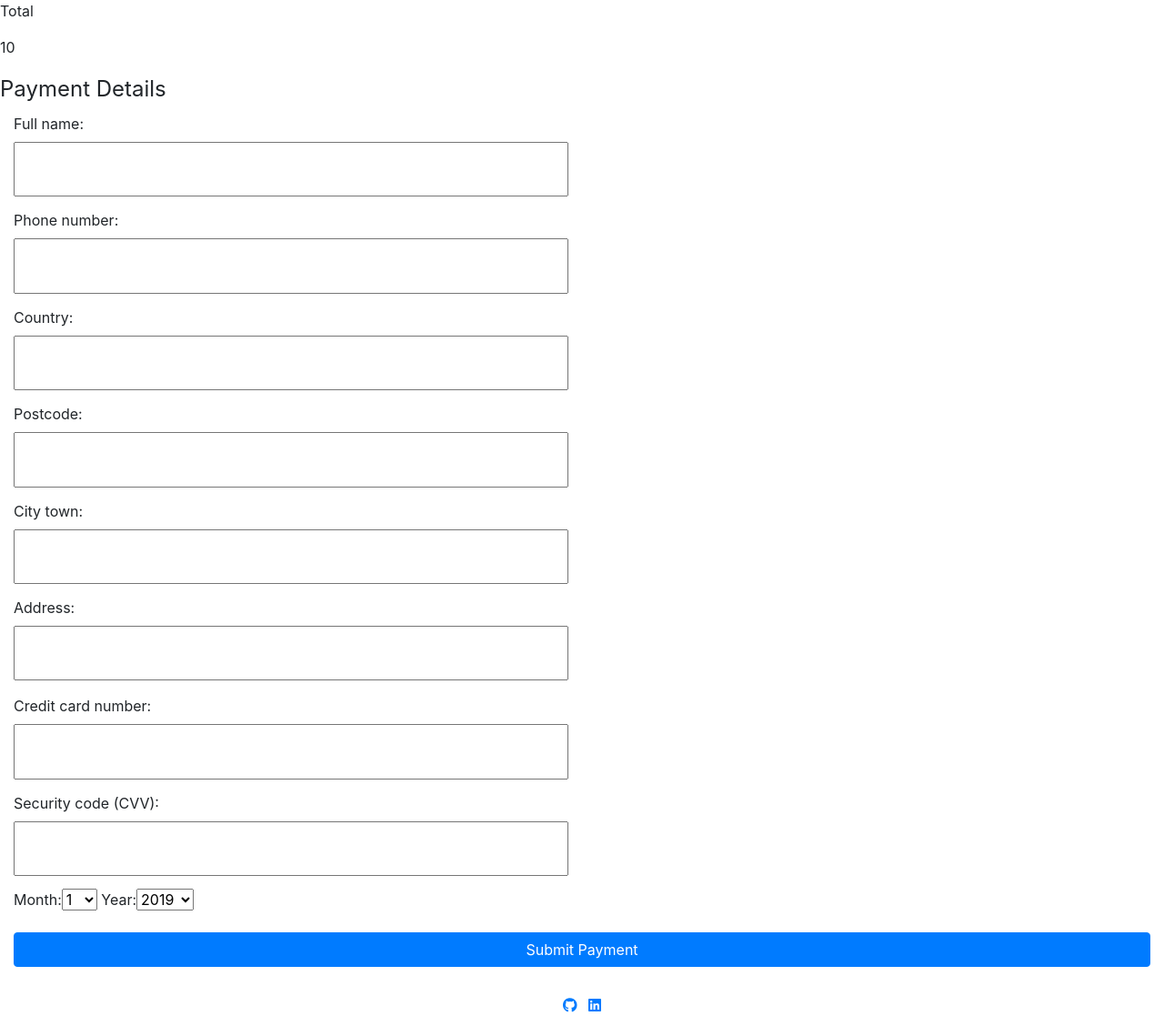
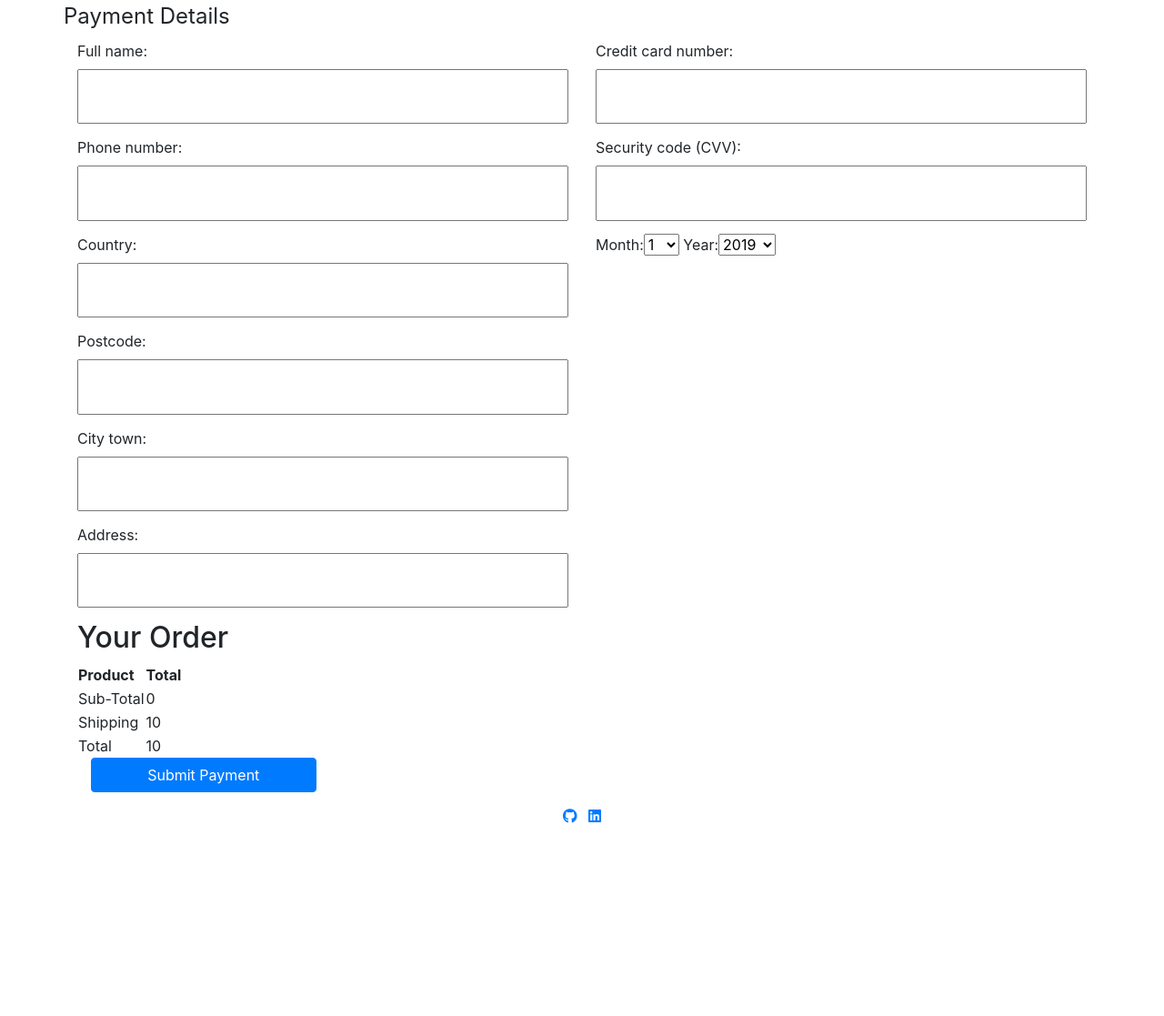
Before and after one commit to elisamunoz/cactus-shop, a Django app: page /checkout/ in a window 1280 px wide. Shown: the part 56-1173 px from the top of the page at 91% size. After the commit the page ends 961 px from the top, so only its background shows below. Run offline with Django 3.2, Linux system fonts and the light colour scheme; the visitor is signed in with stand-in values (Sample User, id 1); some libraries are stand-ins or nearby versions.

Commit message:
first style to checkout.html and added products table

```diff
--- a/checkout/templates/checkout.html
+++ b/checkout/templates/checkout.html
@@ -13,40 +13,57 @@
 {% endblock head_js %}
 
 {% block content %}
-<div>
-    {% for item in cart_items %}
-        <div>
-            <div style="background-image: url('{{ MEDIA_URL }}{{ item.product.image }}');"></div>
-            <div>
-                <h3>{{ item.product.name }}</h3>
-                <p>{{ item.product.snippet }}</p>
-                <p>{{ item.quantity }}</p>
-                <p>{{ item.product.price }}</p>
-            </div>
-        </div>
-    {% endfor %}
-</div>
-<div>
-    <p>Total</p>
-    <p><span class="glyphicon gliphicon-euro" aria-hidden="true">{{ total }}</span></p>
-</div>
-<form role ="form" id="payment-form" action="{% url 'checkout' %}" method="post">
+<section class="checkout">
+    <form role ="form" id="payment-form" class="container" action="{% url 'checkout' %}" method="post">
+        <div class="row">
             <legend>Payment Details</legend>
             <div id="credit-card-errors" style="display: none;">
                 <div class="alert-message block-message error" id="stripe-error-mesage"></div>
             </div>
 
-    <div class="form-group col-md-6">
+            <div class="col-12 col-md-6">
                 {{ order_form | as_bootstrap }}
             </div>
 
-    <div class="form-group col-md-6">
+            <div class="col-12 col-md-6">
                 {{ payment_form | as_bootstrap }}
             </div>
+        </div>
 
+        <h2>Your Order</h2>
+        <div class="checkout__order">
+            <table class="checkout__table">
+                <!-- Categories in shopping cart -->
+                <tr>
+                    <th>Product</th>
+                    <th>Total</th>
+                </tr>
+                <!-- Detail of products in shopping cart -->
+                {% for item in cart_items %}
+                    <tr>
+                        <td>{{ item.product.name }} x {{item.quantity}}</td>
+                        <td>{{ item.total }}</td>
+                    </tr>
+                {% endfor %}
+                <tr>
+                    <td>Sub-Total</td>
+                    <td>{{ sub_total }}</td>
+                </tr>
+                <tr>
+                    <td>Shipping</td>
+                    <td>{{ shipping }}</td>
+                </tr>
+                <tr>
+                    <td>Total</td>
+                    <td><span class="glyphicon gliphicon-euro" aria-hidden="true"></span>{{ total }}</td>
+                </tr>
+            </table>
+        </div>
             {% csrf_token %}
-    <div class="form-group col-md-12">
+            <div class="col-md-3">
                 <input type="submit" name="commit" value="Submit Payment" class="btn btn-primary" id="submit_payment_btn">
             </div>
     </form>
+</section>
+
 {% endblock %}
```
Lines whose indentation alone changed are shown as unchanged.
